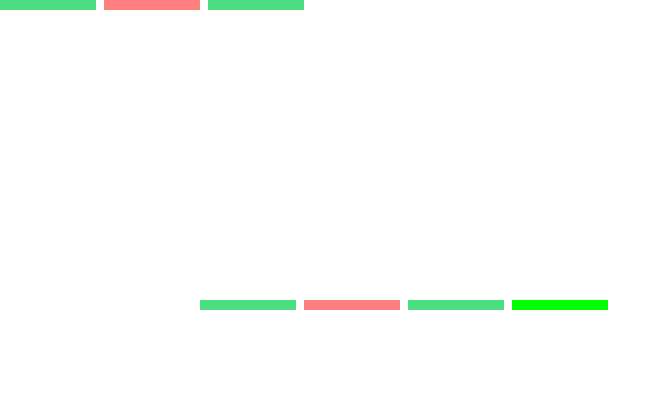
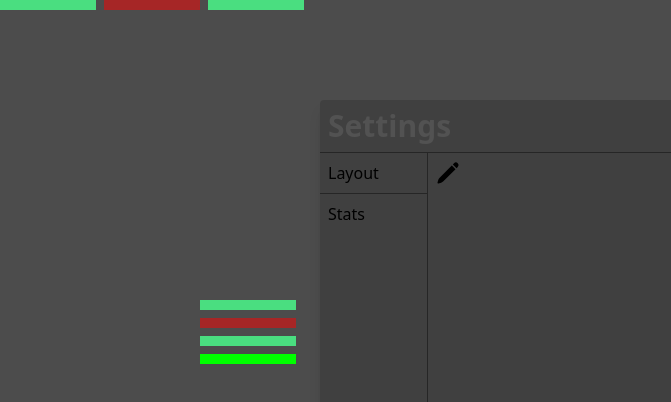
Before and after one commit to Clxssyy/classy-fivem, a React (Vite) app in the folder classy-hud/packages/ui/: page / in a window 1280 px wide. Shown: the top 402 px of the page, without its empty margins (0-671 px from the left). Built offline with nearby package versions, Linux system fonts and the light colour scheme.

Commit message:
Add vertical option to data

```diff
--- a/classy-hud/packages/ui/src/pages/hud/Hud.tsx
+++ b/classy-hud/packages/ui/src/pages/hud/Hud.tsx
@@ -33,6 +33,7 @@ export interface group {
     x: string
     y: string
   }
+  vertical?: boolean
 }
 
 const exmapleSettings = {
@@ -96,6 +97,7 @@ const exmapleSettings = {
         x: '200',
         y: '300',
       },
+      vertical: true,
     },
     {
       name: 'test',
@@ -149,7 +151,7 @@ const Hud = () => {
     oxygen: 10,
   })
   const [editMode, setEditMode] = useState<boolean>(false)
-  const [settings, setSettings] = useState<boolean>(false)
+  const [settings, setSettings] = useState<boolean>(true)
   const [groups, setGroups] = useState<group[]>([])
 
   useEffect(() => {
@@ -220,7 +222,13 @@ const Hud = () => {
       ) : null}
       {groups.map((group, index) => {
         return (
-          <DragWrapper key={index} editMode={editMode} id={group.name} position={group.position}>
+          <DragWrapper
+            key={index}
+            editMode={editMode}
+            id={group.name}
+            position={group.position}
+            vertical={group.vertical}
+          >
             {group.items.map((item, index) => {
               if (item.type === 'bar') {
                 return (
--- a/classy-hud/packages/ui/src/pages/hud/components/DragWrapper.tsx
+++ b/classy-hud/packages/ui/src/pages/hud/components/DragWrapper.tsx
@@ -6,6 +6,7 @@ interface DragWrapperProps {
     x: string
     y: string
   }
+  vertical?: boolean
 }
 
 function dragElement(elmnt: HTMLElement) {
@@ -62,7 +63,7 @@ function dragElement(elmnt: HTMLElement) {
   }
 }
 
-const DragWrapper = ({ children, editMode, id, position }: DragWrapperProps) => {
+const DragWrapper = ({ children, editMode, id, position, vertical }: DragWrapperProps) => {
   const element = document.getElementById(id)
 
   if (element) {
@@ -83,7 +84,13 @@ const DragWrapper = ({ children, editMode, id, position }: DragWrapperProps) =>
       >
         {id}
       </p>
-      <div className={`flex gap-2 flex-wrap ${editMode ? 'invisible' : ''}`}>{children}</div>
+      <div
+        className={`flex gap-2 flex-wrap ${editMode ? 'invisible' : ''} ${
+          vertical ? 'flex-col' : ''
+        }`}
+      >
+        {children}
+      </div>
     </div>
   )
 }
```
